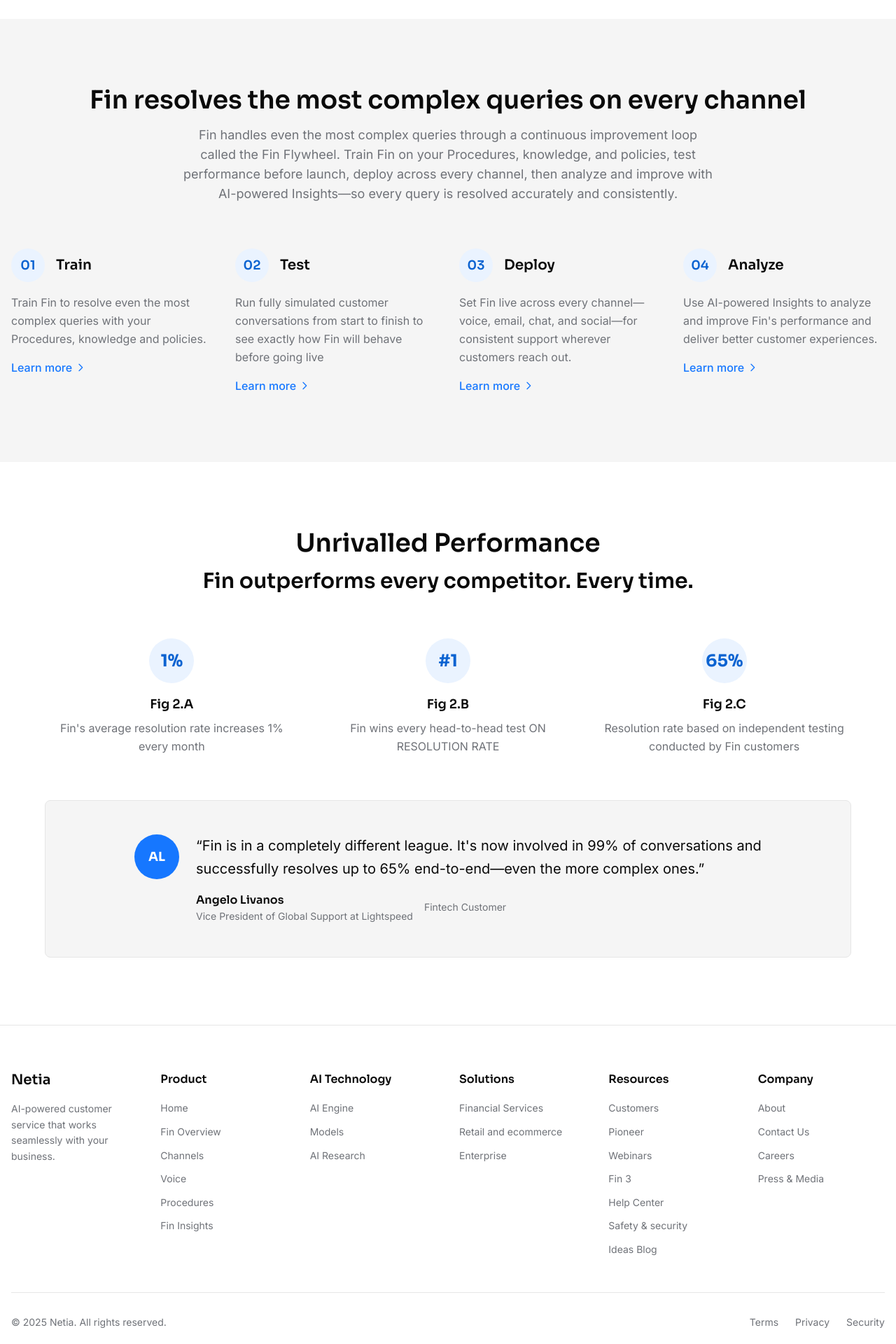
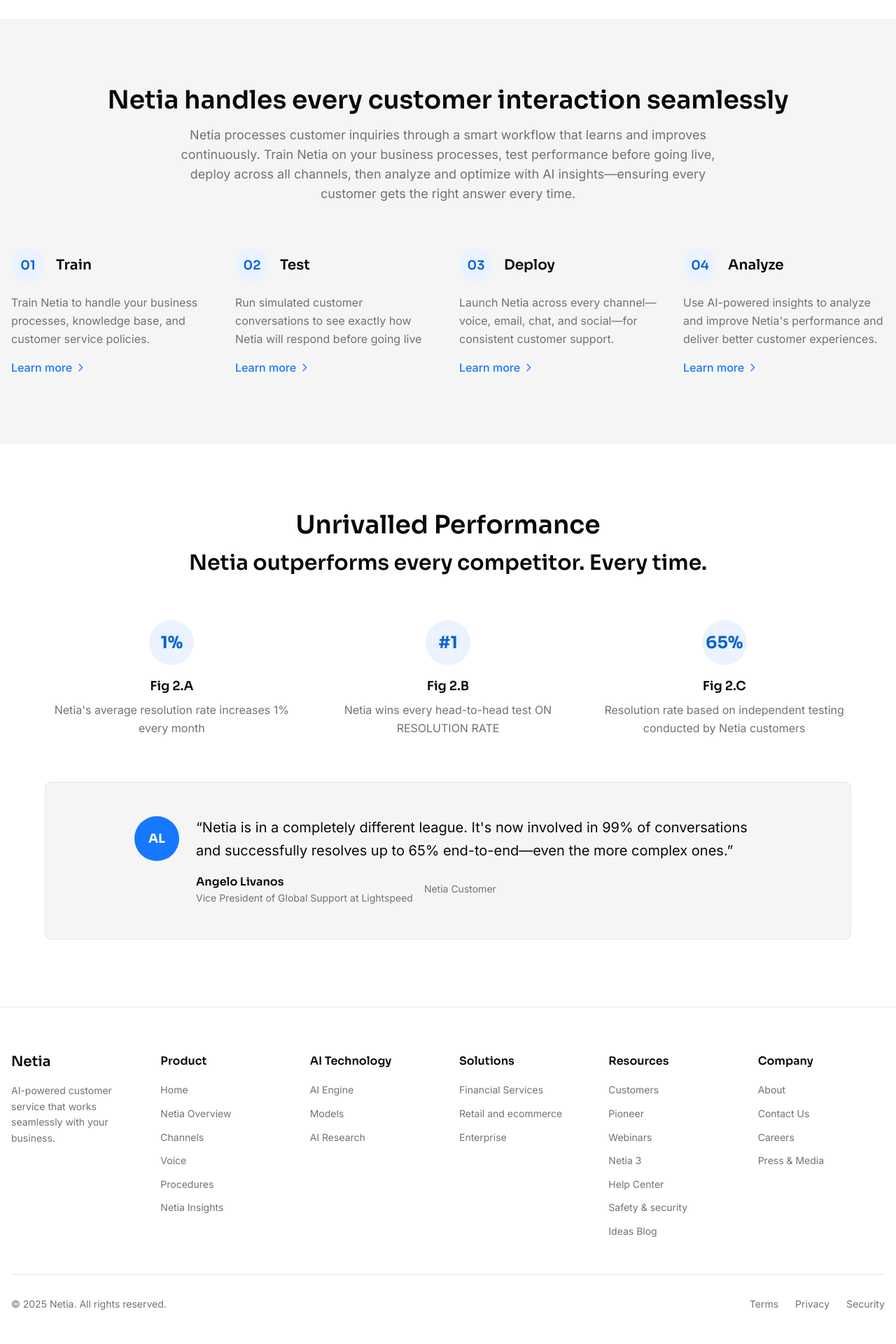
Before and after one commit to cabecaturbo/netiawebsite, a Next.js app: page / in a window 1280 px wide. Shown: the part 1180-3100 px from the top of the page at 70% size. Built offline with nearby package versions, Linux system fonts and the light colour scheme.

Commit message:
Remove all Fin content and replace with Netia-specific content

```diff
--- a/app/pricing/page.tsx
+++ b/app/pricing/page.tsx
@@ -23,7 +23,7 @@
                   Starter
                 </h3>
                 <p className="text-muted mb-4">
-                  Perfect for small businesses getting started with AI customer service.
+                  Perfect for small businesses getting started with Netia AI customer service.
                 </p>
                 <div className="text-3xl font-bold text-fg">
                   $0.99
@@ -69,7 +69,7 @@
                   Professional
                 </h3>
                 <p className="text-muted mb-4">
-                  Advanced features for growing businesses with higher volume needs.
+                  Advanced Netia features for growing businesses with higher volume needs.
                 </p>
                 <div className="text-3xl font-bold text-fg">
                   $0.99
@@ -90,7 +90,7 @@
                   <svg className="w-5 h-5 text-primary-500 mr-3" fill="currentColor" viewBox="0 0 20 20">
                     <path fillRule="evenodd" d="M16.707 5.293a1 1 0 010 1.414l-8 8a1 1 0 01-1.414 0l-4-4a1 1 0 011.414-1.414L8 12.586l7.293-7.293a1 1 0 011.414 0z" clipRule="evenodd" />
                   </svg>
-                  Full helpdesk integration
+                  Full Netia helpdesk integration
                 </li>
                 <li className="flex items-center text-muted">
                   <svg className="w-5 h-5 text-primary-500 mr-3" fill="currentColor" viewBox="0 0 20 20">
--- a/components/Footer.tsx
+++ b/components/Footer.tsx
@@ -6,11 +6,11 @@
       title: "Product",
       links: [
         { name: "Home", href: "/" },
-        { name: "Fin Overview", href: "/overview" },
+        { name: "Netia Overview", href: "/overview" },
         { name: "Channels", href: "/channels" },
         { name: "Voice", href: "/voice" },
         { name: "Procedures", href: "/procedures" },
-        { name: "Fin Insights", href: "/insights" }
+        { name: "Netia Insights", href: "/insights" }
       ]
     },
     {
@@ -35,7 +35,7 @@
         { name: "Customers", href: "/customers" },
         { name: "Pioneer", href: "/pioneer" },
         { name: "Webinars", href: "/webinars" },
-        { name: "Fin 3", href: "/fin3" },
+        { name: "Netia 3", href: "/netia3" },
         { name: "Help Center", href: "/help" },
         { name: "Safety & security", href: "/security" },
         { name: "Ideas Blog", href: "/blog" }
--- a/components/Performance.tsx
+++ b/components/Performance.tsx
@@ -9,7 +9,7 @@
               Unrivalled Performance
             </h2>
             <h3 className="font-display text-2xl md:text-3xl font-semibold text-fg mb-8">
-              Fin outperforms every competitor. Every time.
+              Netia outperforms every competitor. Every time.
             </h3>
           </div>
 
@@ -24,7 +24,7 @@
                   Fig 2.A
                 </h4>
                 <p className="text-muted">
-                  Fin&apos;s average resolution rate increases 1% every month
+                  Netia&apos;s average resolution rate increases 1% every month
                 </p>
               </div>
             </div>
@@ -38,7 +38,7 @@
                   Fig 2.B
                 </h4>
                 <p className="text-muted">
-                  Fin wins every head-to-head test ON RESOLUTION RATE
+                  Netia wins every head-to-head test ON RESOLUTION RATE
                 </p>
               </div>
             </div>
@@ -52,7 +52,7 @@
                   Fig 2.C
                 </h4>
                 <p className="text-muted">
-                  Resolution rate based on independent testing conducted by Fin customers
+                  Resolution rate based on independent testing conducted by Netia customers
                 </p>
               </div>
             </div>
@@ -67,7 +67,7 @@
                 </div>
                 <div className="flex-1">
                   <blockquote className="text-lg md:text-xl text-fg leading-relaxed mb-4">
-                    &ldquo;Fin is in a completely different league. It&apos;s now involved in 99% of conversations
+                    &ldquo;Netia is in a completely different league. It&apos;s now involved in 99% of conversations
                     and successfully resolves up to 65% end-to-end&mdash;even the more complex ones.&rdquo;
                   </blockquote>
                   <div className="flex items-center space-x-4">
@@ -80,7 +80,7 @@
                       </p>
                     </div>
                     <div className="text-sm text-muted">
-                      Fintech Customer
+                      Netia Customer
                     </div>
                   </div>
                 </div>
--- a/components/Process.tsx
+++ b/components/Process.tsx
@@ -3,25 +3,25 @@
     {
       number: "01",
       title: "Train",
-      description: "Train Fin to resolve even the most complex queries with your Procedures, knowledge and policies.",
+      description: "Train Netia to handle your business processes, knowledge base, and customer service policies.",
       action: "Learn more"
     },
     {
       number: "02",
       title: "Test",
-      description: "Run fully simulated customer conversations from start to finish to see exactly how Fin will behave before going live",
+      description: "Run simulated customer conversations to see exactly how Netia will respond before going live",
       action: "Learn more"
     },
     {
       number: "03",
       title: "Deploy",
-      description: "Set Fin live across every channel—voice, email, chat, and social—for consistent support wherever customers reach out.",
+      description: "Launch Netia across every channel—voice, email, chat, and social—for consistent customer support.",
       action: "Learn more"
     },
     {
       number: "04",
       title: "Analyze",
-      description: "Use AI-powered Insights to analyze and improve Fin's performance and deliver better customer experiences.",
+      description: "Use AI-powered insights to analyze and improve Netia's performance and deliver better customer experiences.",
       action: "Learn more"
     }
   ]
@@ -31,12 +31,12 @@
       <div className="container mx-auto px-4">
         <div className="text-center mb-16">
           <h2 className="font-display text-3xl md:text-4xl font-semibold text-fg mb-4">
-            Fin resolves the most complex queries on every channel
+            Netia handles every customer interaction seamlessly
           </h2>
           <p className="text-lg text-muted max-w-3xl mx-auto">
-            Fin handles even the most complex queries through a continuous improvement loop called the Fin Flywheel.
-            Train Fin on your Procedures, knowledge, and policies, test performance before launch, deploy across every channel,
-            then analyze and improve with AI-powered Insights—so every query is resolved accurately and consistently.
+            Netia processes customer inquiries through a smart workflow that learns and improves continuously.
+            Train Netia on your business processes, test performance before going live, deploy across all channels,
+            then analyze and optimize with AI insights—ensuring every customer gets the right answer every time.
           </p>
         </div>
 
```
